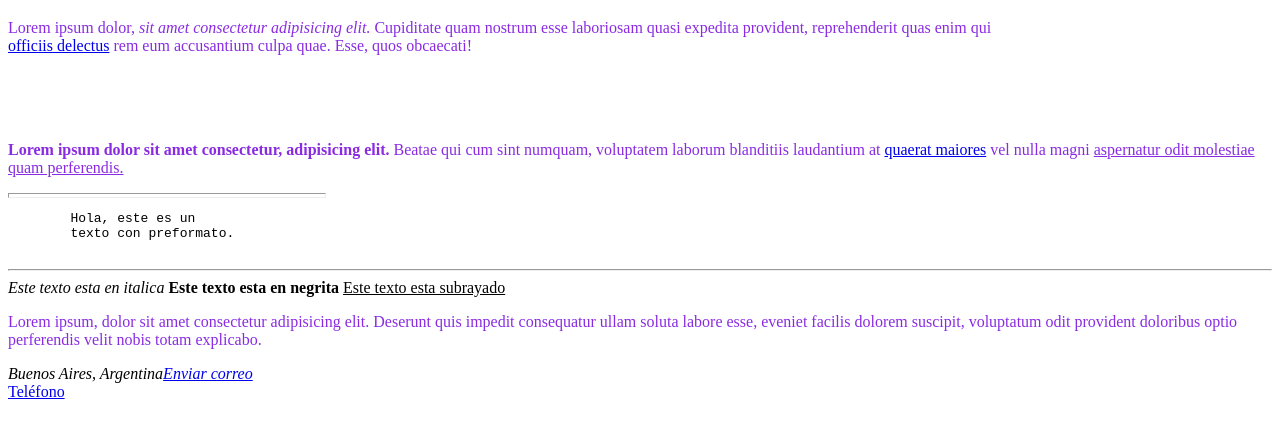
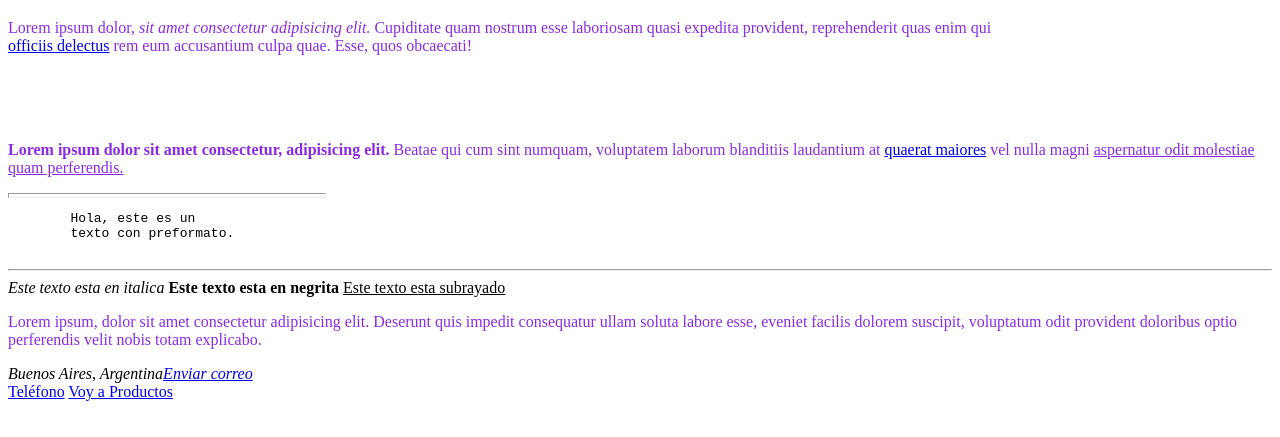
Before and after one commit to fegaitan/Primer-repositorio, a plain HTML site: page index.html in a window 1280 px wide. Shown: the part 125-562 px from the top of the page. Drawn offline with Linux system fonts and the light colour scheme.

Commit message:
update index2

```diff
--- a/index.html
+++ b/index.html
@@ -47,6 +47,7 @@
     <footer>
         <address>Buenos Aires, Argentina<a href="mailto:fgaitan2111@gmail.com">Enviar correo</a>
         </address><a href="tel:+5411966622754">Teléfono</a>
+        <a href="productos.html">Voy a Productos</a>
     </footer>
 </body>
 </html>
```
